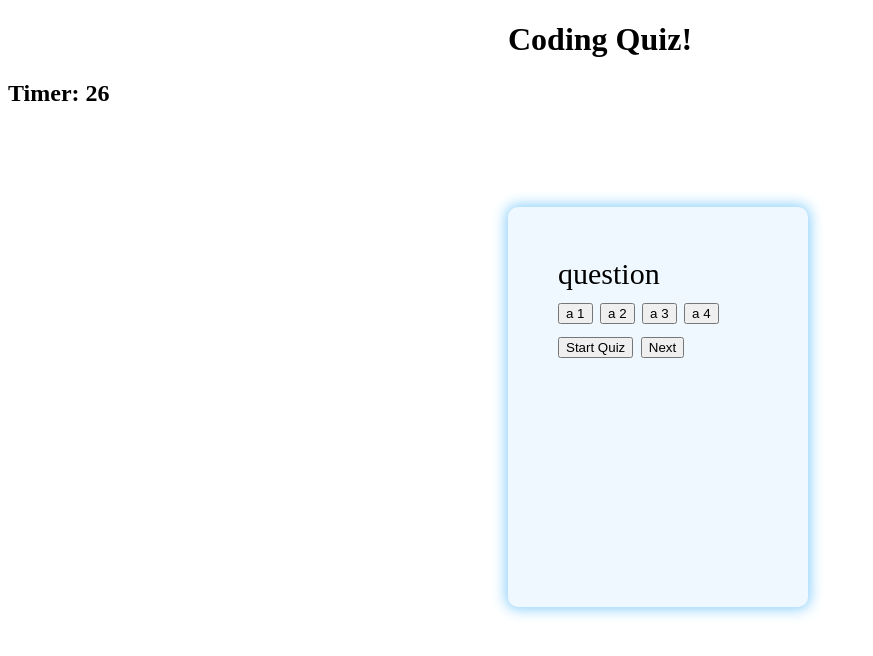
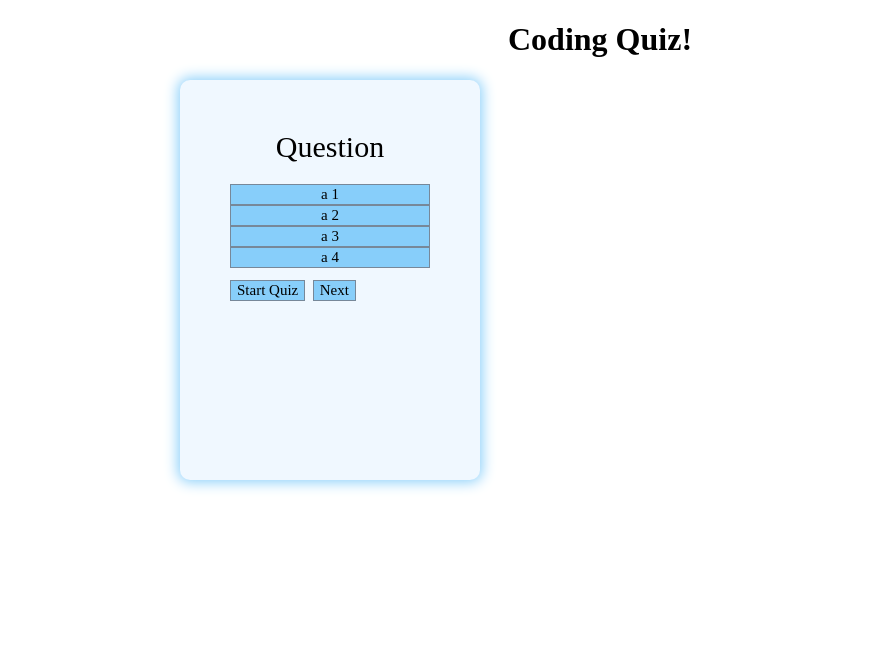
Before and after one commit to tydelgado98/coding-quiz, a plain HTML site: page index.html in a window 1280 px wide. Shown: the whole page, without its empty margins (0-873 px from the left). Drawn offline with Linux system fonts and the light colour scheme.

Commit message:
made css changes to the content box to give more style and color

```diff
--- a/index.html
+++ b/index.html
@@ -12,7 +12,7 @@
    <h2 id="timer"></h2>
       <div class="container">
         <div id="question-cont" class="hide"></div>
-        <div id="question">question</div>
+        <div id="question">Question</div>
         <div class="answer">
         <button class="btn">a 1</button>
         <button class="btn">a 2</button>
--- a/script.js
+++ b/script.js
@@ -3,10 +3,15 @@ var timer = document.querySelector("#timer")
 
 start.addEventListener("click", startquiz)
 
+
+
+
+function startquiz() {
+
     function timecount() {
-    var timeleft = 30;
+        var timeleft = 60;
         var timeInterval = setInterval(function() {
-if (timeleft > 1) {
+    if (timeleft > 0) {
         timer.textContent = "Timer: " + timeleft
         timeleft--;
     } else { timer.textContent = " ";
@@ -14,7 +19,12 @@ if (timeleft > 1) {
     }
         }, 1000);
     }
+
     timecount();
+
+    console.log("hello")
+
+}
 
 
 
@@ -25,11 +35,6 @@ timecount();
 
 
 
-
-function startquiz() {
-    console.log("hello")
-
-}
 function nextq() {
 
 }
--- a/style.css
+++ b/style.css
@@ -34,13 +34,12 @@ body {
     background-color: white
 }
 .container {
+  position: absolute;
+  right: 800px;
     background-color: aliceblue;
-    margin-top: 100px;
     width: 200px;
     box-shadow: 0 0 14px 2px lightskyblue;
     height: 300px;
-   margin: 100px;
-   margin-left: 500px;
     border-radius: 10px;
     padding: 50px;
     font-size: 30px;
@@ -52,5 +51,25 @@ header {
 
 }
 button {
+    background-color: lightskyblue;
+    font-family: 'Times New Roman', Times, serif;
+    border: 1px solid lightslategray;
+    font-size: 15px;
 
 }
+button:hover {
+    background-color: white;
+    box-shadow: 0 0 14px 2px lightskyblue;
+}
+.answer {
+    display: grid;
+}
+#question {
+    margin-bottom: 20px;
+    text-align: center;
+
+}
+#timer {
+    text-align: end;
+    font-size: 25px;
+}
```
Lines whose indentation alone changed are shown as unchanged.
